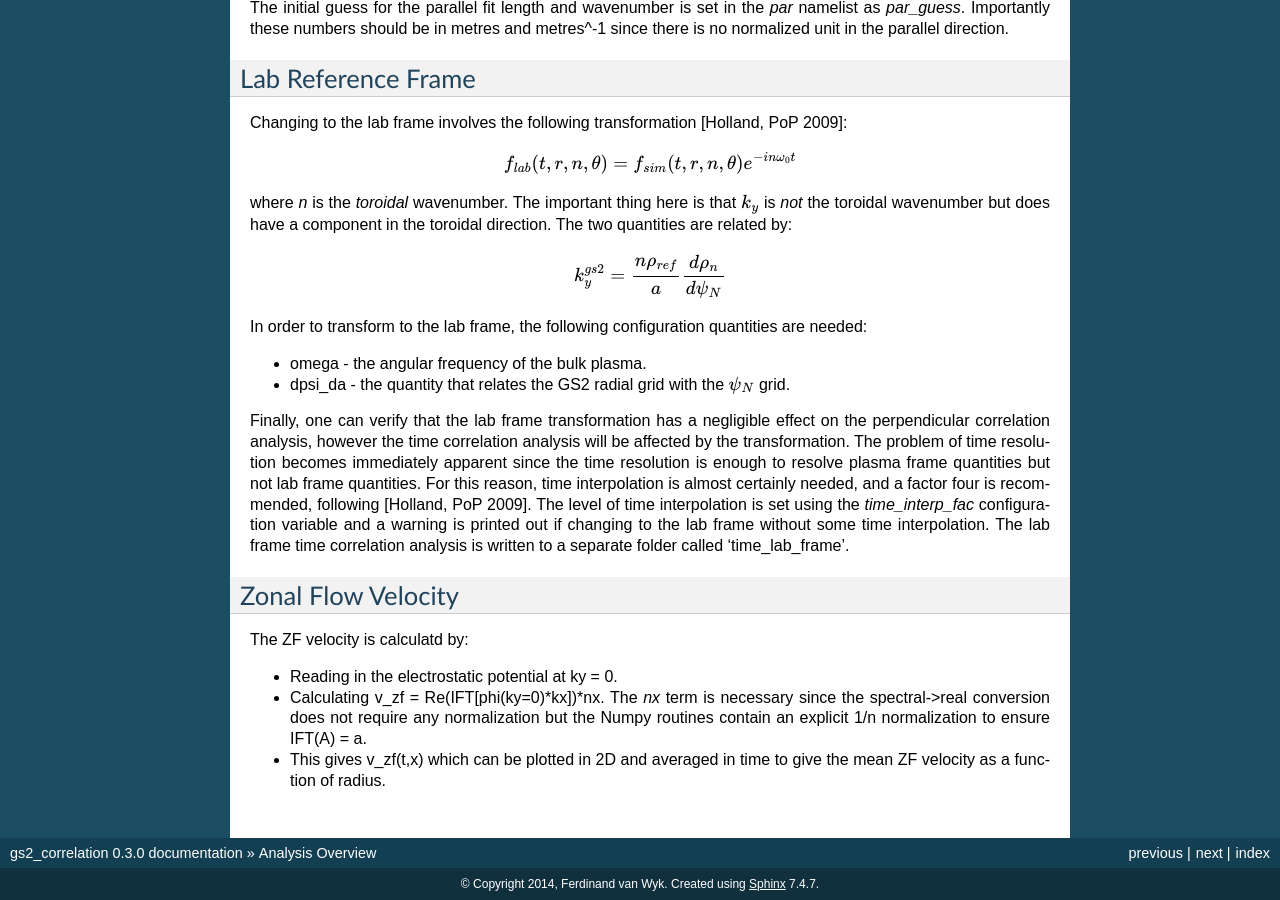
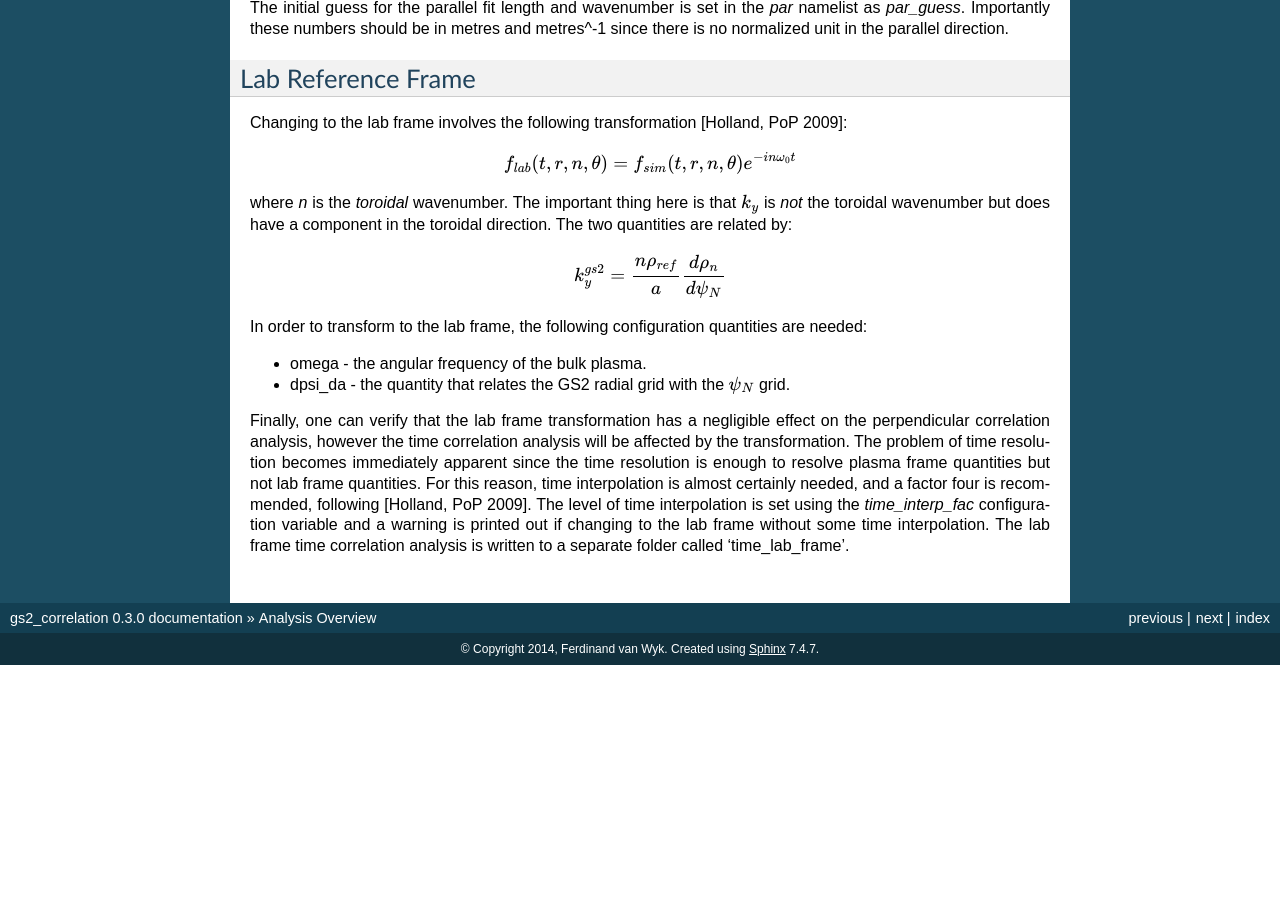
Before and after one commit to ferdinandvanwyk/gs2_correlation, a Sphinx documentation site: the page built from doc/source/analysis_overview.rst, in a window 1280 px wide and 900 px high, scrolled down 5028 px. Built offline with Sphinx 7.4.7, drawn with Linux system fonts in a browser that asks for light colours; formulas are drawn with MathJax 3; after the commit the page ends 5693 px from its top, so only the background shows below that.

Commit message:
clean up docs, add devel_requirement

```diff
--- a/devel_requirements.txt
+++ b/devel_requirements.txt
@@ -3,6 +3,7 @@ lmfit
 matplotlib
 netCDF4
 numpy
+numpydoc
 pep8
 progressbar2
 py
--- a/doc/source/analysis_overview.rst
+++ b/doc/source/analysis_overview.rst
@@ -196,16 +196,3 @@ following [Holland, PoP 2009]. The level of time interpolation is set using the
 `time_interp_fac` configuration variable and a warning is printed out if
 changing to the lab frame without some time interpolation. The lab frame time
 correlation analysis is written to a separate folder called 'time_lab_frame'.
-
-
-Zonal Flow Velocity
--------------------
-
-The ZF velocity is calculatd by:
-
-* Reading in the electrostatic potential at ky = 0.
-* Calculating v_zf = Re(IFT[phi(ky=0)*kx])*nx. The *nx* term is necessary since
-  the spectral->real conversion does not require any normalization but the
-  Numpy routines contain an explicit 1/n normalization to ensure IFT(A) = a.
-* This gives v_zf(t,x) which can be plotted in 2D and averaged in time to give
-  the mean ZF velocity as a function of radius.
--- a/doc/source/index.rst
+++ b/doc/source/index.rst
@@ -28,8 +28,6 @@ Contents
    analysis_overview.rst
    simulation.rst
 
-
-
 Indices and tables
 ==================
 
```
